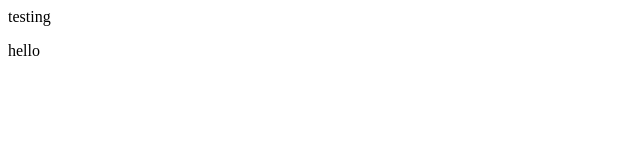
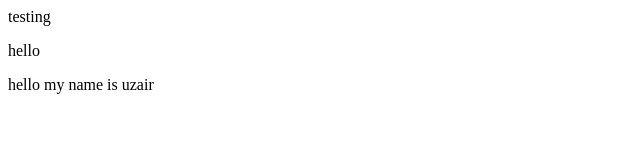
Before and after one commit to Uzairnatsu/20201csd0095, a plain HTML site: page index.html in a window 1280 px wide. Shown: the whole page, without its empty margins (0-640 px from the left). Drawn offline with Linux system fonts and the light colour scheme.

Commit message:
changed 4th time

```diff
--- a/index.html
+++ b/index.html
@@ -1,2 +1,3 @@
 <p>testing </p>
 <p>hello</p>
+<p>hello my name is uzair </p>
```
Also changed, not shown: uu.html (added, +1 -0 lines), 1 other file.
